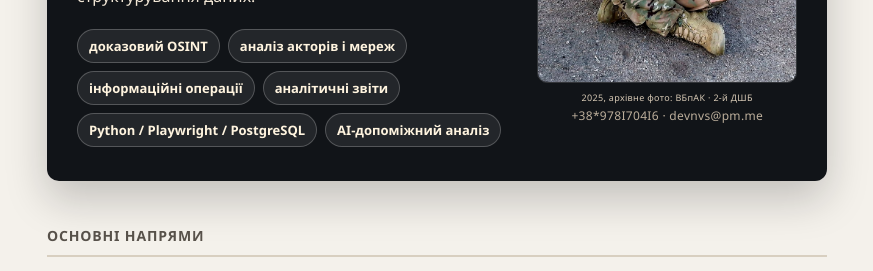
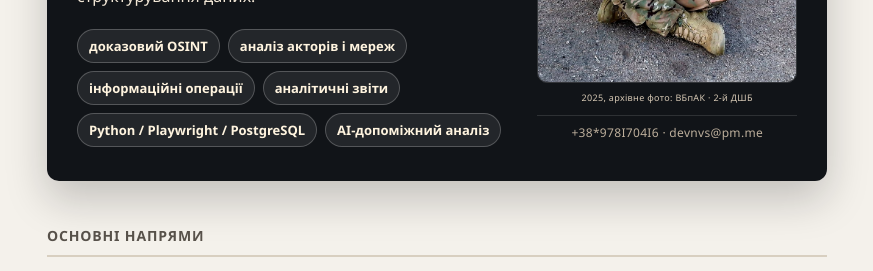
Before and after one commit to NestorVolya/nestorvolya.github.io, a Jekyll site: the page index.html, which Jekyll copies as it is, in a window 1280 px wide. Shown: the part 293-564 px from the top of the page, without its empty margins (203-1076 px from the left). Built offline with Jekyll 4.4.1, drawn with Linux system fonts in a browser that asks for light colours.

Commit message:
home: separate contact line from photo caption (gap + divider)
Co-Authored-By: Claude Opus 4.8 <noreply@anthropic.com>

```diff
--- a/index.html
+++ b/index.html
@@ -75,7 +75,13 @@
     }
     .hero-cap span { display: block; }
     .cap-context { font-size: 9px; color: #d7c9b5; font-weight: 400; }
-    .cap-contact { font-size: 12px; color: #bcae9b; margin-top: 2px; }
+    .cap-contact {
+      font-size: 12px;
+      color: #bcae9b;
+      margin-top: 10px;
+      padding-top: 8px;
+      border-top: 1px solid rgba(255,255,255,.12);
+    }
 
     .eyebrow {
       color: var(--gold);
```
